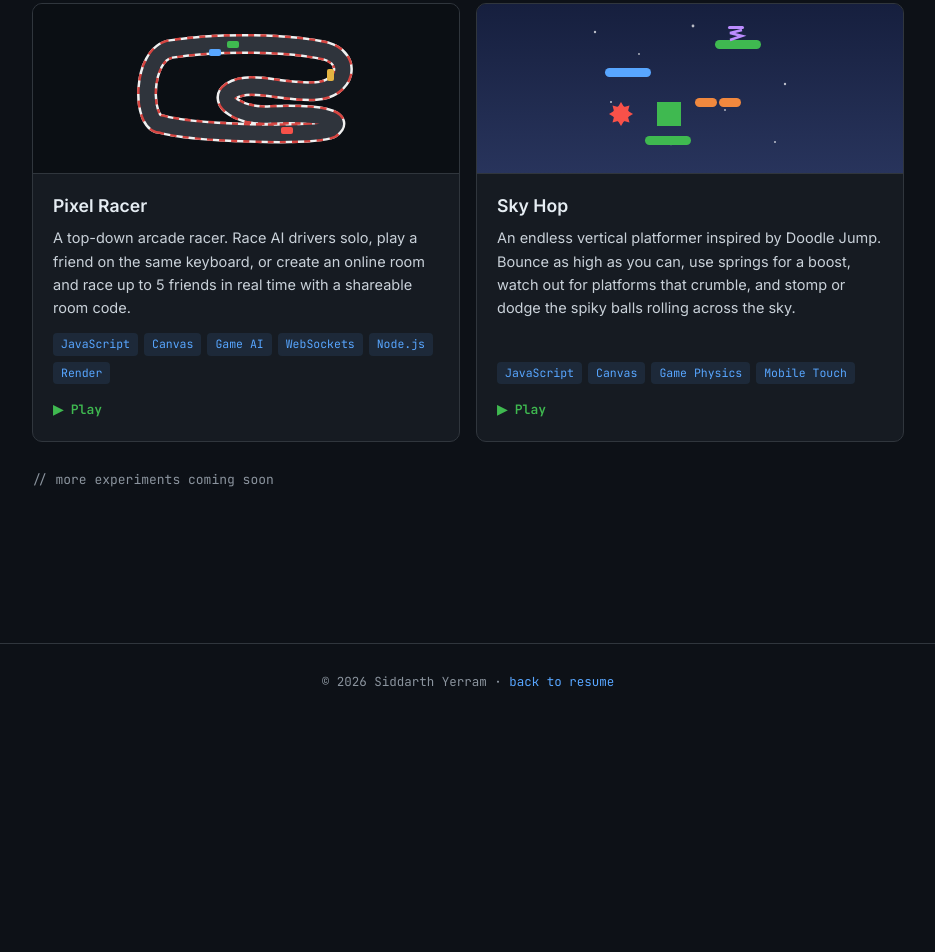
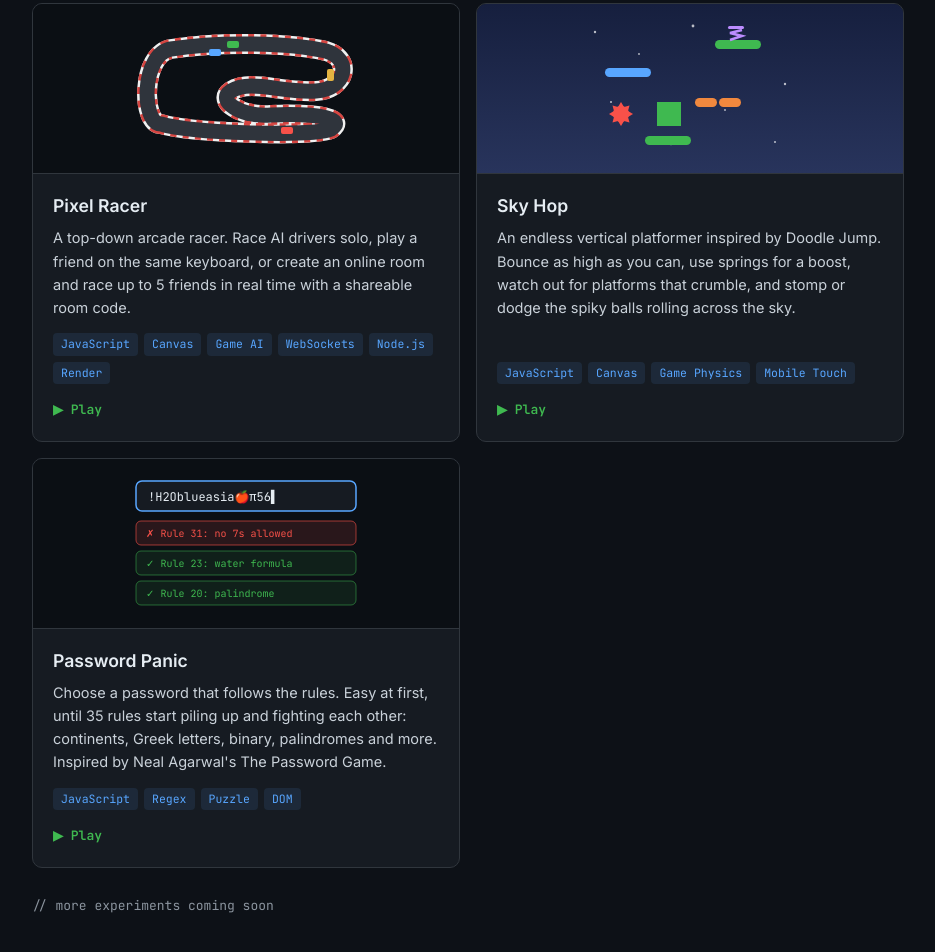
Before and after one commit to sryerram05/Resume, a plain HTML site: page playground.html in a window 1280 px wide. Shown: the part 388-1340 px from the top of the page, without its empty margins (172-1107 px from the left). Before the commit the page ends 1108 px from the top, so only its background shows below. Drawn offline with Linux system fonts and the light colour scheme.

Commit message:
Add 'Password Panic' game card to playground
Added a new game card for 'Password Panic' with rules and tags.

```diff
--- a/playground.html
+++ b/playground.html
@@ -145,6 +145,28 @@
         </div>
       </a>
 
+      <a class="card" href="games/password-panic.html" style="text-decoration:none">
+        <div class="preview">
+          <svg width="250" height="140" viewBox="0 0 250 140" font-family="JetBrains Mono, monospace">
+            <rect x="15" y="8" width="220" height="30" rx="6" fill="#161b22" stroke="#58a6ff" stroke-width="1.5"/>
+            <text x="27" y="28" font-size="12" fill="#e6edf3">!H2Oblueasia🍎π56▍</text>
+            <rect x="15" y="48" width="220" height="24" rx="5" fill="rgba(248,81,73,0.12)" stroke="rgba(248,81,73,0.6)"/>
+            <text x="25" y="64" font-size="10" fill="#f85149">✗ Rule 31: no 7s allowed</text>
+            <rect x="15" y="78" width="220" height="24" rx="5" fill="rgba(63,185,80,0.10)" stroke="rgba(63,185,80,0.5)"/>
+            <text x="25" y="94" font-size="10" fill="#3fb950">✓ Rule 23: water formula</text>
+            <rect x="15" y="108" width="220" height="24" rx="5" fill="rgba(63,185,80,0.10)" stroke="rgba(63,185,80,0.5)"/>
+            <text x="25" y="124" font-size="10" fill="#3fb950">✓ Rule 20: palindrome</text>
+          </svg>
+        </div>
+        <div class="body">
+          <h3>Password Panic</h3>
+          <p>Choose a password that follows the rules. Easy at first, until 35 rules start piling up and fighting each other:
+             continents, Greek letters, binary, palindromes and more. Inspired by Neal Agarwal's The Password Game.</p>
+          <div class="tags"><span class="tag">JavaScript</span><span class="tag">Regex</span><span class="tag">Puzzle</span><span class="tag">DOM</span></div>
+          <span class="play">▶ Play</span>
+        </div>
+      </a>
+
     </div>
     <p class="note">// more experiments coming soon</p>
   </section>
```
